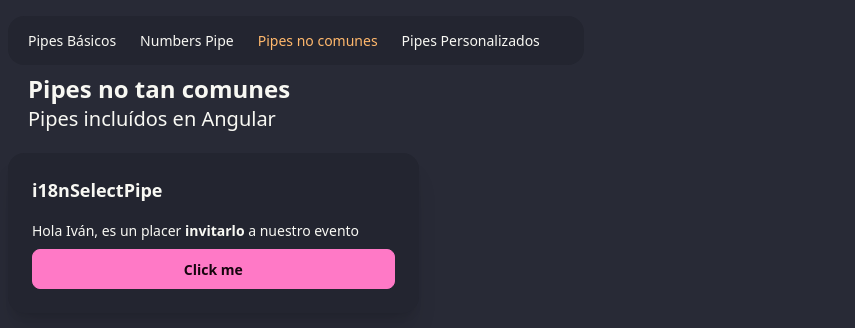
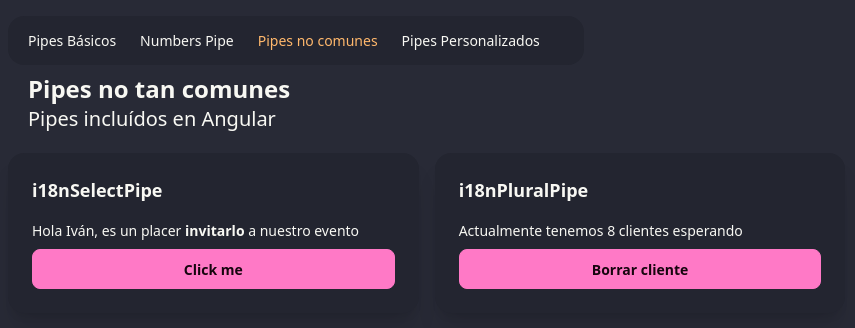
Before and after one commit to Ivanlopez-dev/pipes-app, an Angular app: page /uncommon in a window 1280 px wide. Shown: the top 328 px of the page, without its empty margins (0-855 px from the left). Built offline with nearby package versions, Linux system fonts and the light colour scheme.

Commit message:
add: 🌐 i18nPlural pipe

```diff
--- a/src/app/pages/uncommon-page/uncommon-page.component.html
+++ b/src/app/pages/uncommon-page/uncommon-page.component.html
@@ -12,4 +12,12 @@
 
     <button (click)="changeClient()" class="btn btn-primary">Click me</button>
   </app-card>
+
+  <app-card title="i18nPluralPipe">
+    <p>Actualmente {{ clients().length | i18nPlural : clientsMap() }}</p>
+
+    <button [disabled]="clients().length === 0" (click)="deleteClient()" class="btn btn-primary">
+      Borrar cliente
+    </button>
+  </app-card>
 </div>
--- a/src/app/pages/uncommon-page/uncommon-page.component.ts
+++ b/src/app/pages/uncommon-page/uncommon-page.component.ts
@@ -1,5 +1,5 @@
 import { Component, signal } from '@angular/core';
-import { I18nSelectPipe } from '@angular/common';
+import { I18nPluralPipe, I18nSelectPipe } from '@angular/common';
 
 import { CardComponent } from "../../components/card/card.component";
 
@@ -19,7 +19,7 @@
 
 @Component({
   selector: 'app-uncommon-page',
-  imports: [CardComponent, I18nSelectPipe],
+  imports: [CardComponent, I18nSelectPipe, I18nPluralPipe],
   templateUrl: './uncommon-page.component.html',
 })
 export default class UncommonPageComponent {
@@ -40,4 +40,27 @@
 
     this.client.set(client1);
   }
+
+  // i18n Plural
+  clientsMap = signal({
+    '=0': 'no tenemos ningún cliente esperando',
+    '=1': 'tenemos un cliente esperando',
+    '=2': 'tenemos 2 clientes esperando',
+    other: 'tenemos # clientes esperando',
+  });
+
+  clients = signal([
+    'Maria',
+    'Pedro',
+    'Fernando',
+    'Melissa',
+    'Natalia',
+    'Andrea',
+    'Juan',
+    'Carlos',
+  ]);
+
+  deleteClient() {
+    this.clients.update(prev => prev.slice(1));
+  }
 }
```
